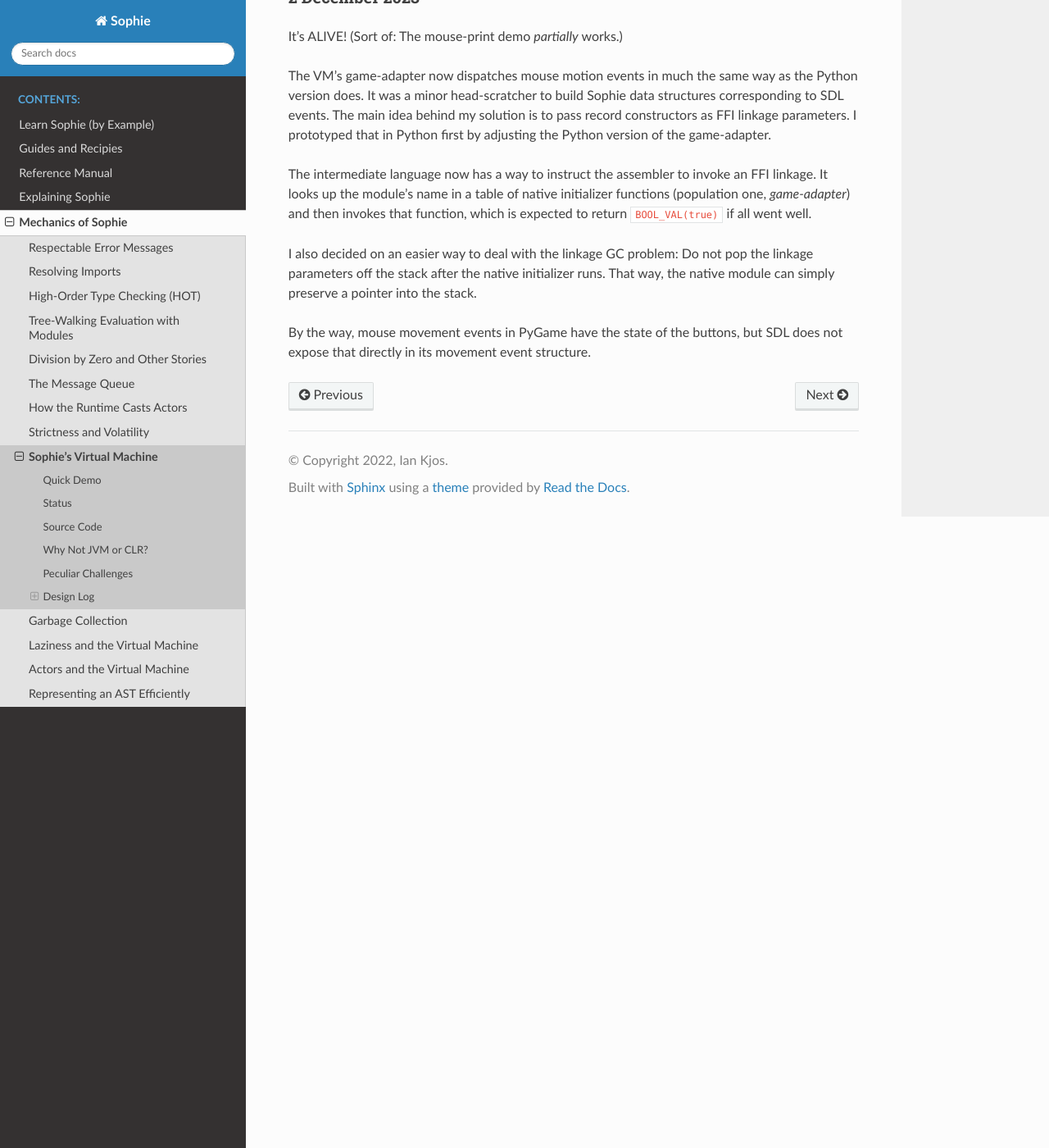
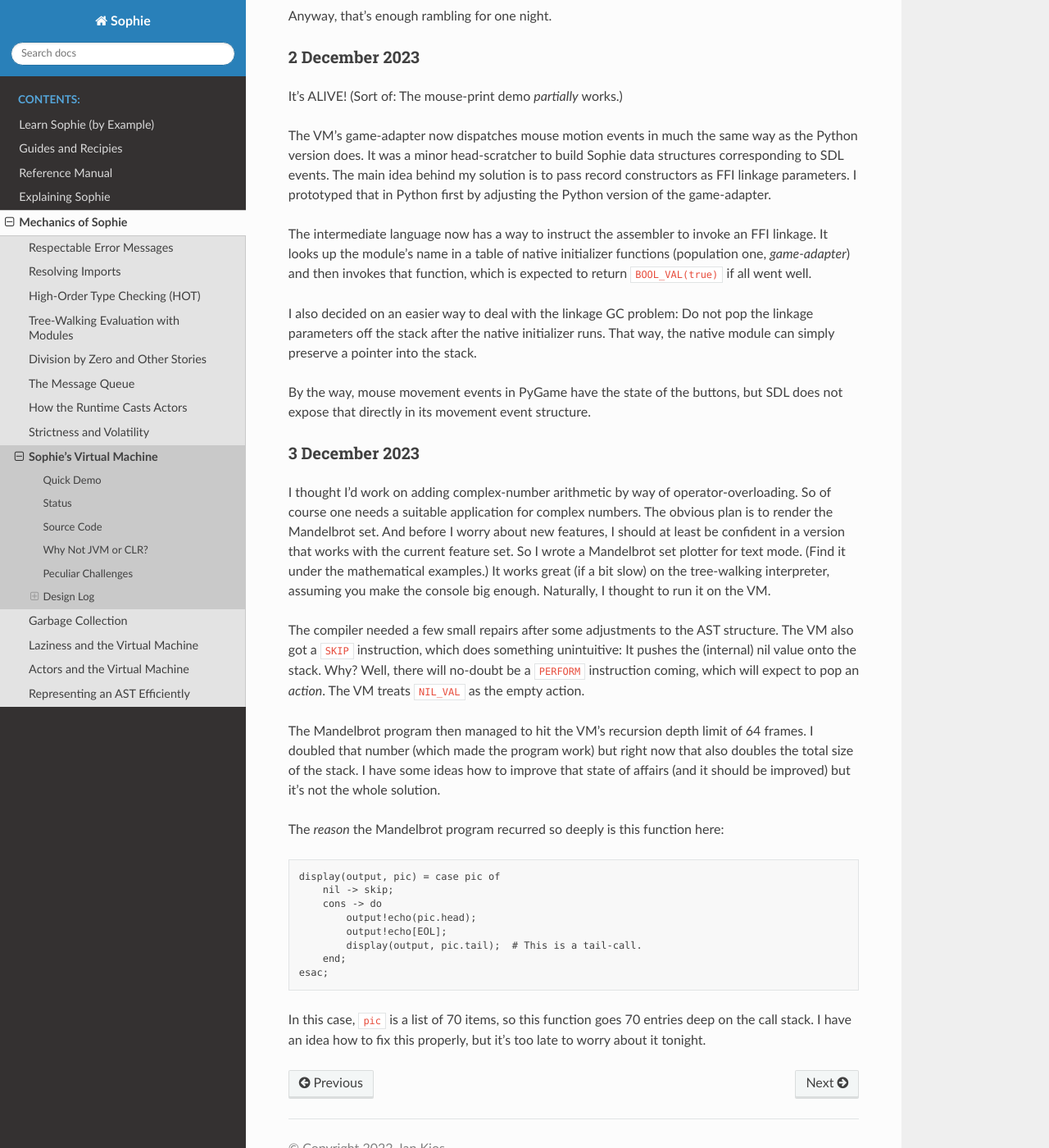
Before and after one commit to kjosib/sophie, a Sphinx documentation site: the page built from docs/tech/vm.rst, in a window 1280 px wide and 1400 px high, scrolled down 26880 px. Shown: the whole window at 82% size. Built offline with Sphinx 7.4.7 and the Read the Docs theme 2.0.0, drawn with Linux system fonts in a browser that asks for light colours; some of the changed text lies outside the part shown.

Commit message:
VM can now run the Mandelbrot demo.

```diff
--- a/docs/tech/vm.rst
+++ b/docs/tech/vm.rst
@@ -42,9 +42,11 @@ Here are some open problems, in no particular order:
 * [DONE] Improve how the GC treats snapped thunks.
 * [DONE] Dismiss the bytecode-translator's data (including the global symbol table) before
   starting the user program. (After picking up the special-cased constants, though...)
-* SDL bindings, at least for some simple graphics and the mouse.
+* [PARTIAL] SDL bindings, at least for some simple graphics and the mouse.
+* Improved stack safety based on a max-depth analysis
+* ``do``-blocks should have tail-calls eliminated. (This may be trickier than it sounds. Or not.)
 * User-Defined Actors.
-* FFI improvements.
+* [PARTIAL] FFI improvements.
 * Turtle Graphics, perhaps in terms of SDL.
 * Make SDL optional and load on demand.
 * Source line numbers. In case of a run-time panic, a cross-reference is most helpful.
@@ -1223,3 +1225,38 @@ That way, the native module can simply preserve a pointer into the stack.
 
 By the way, mouse movement events in PyGame have the state of the buttons,
 but SDL does not expose that directly in its movement event structure.
+
+3 December 2023
+---------------
+
+I thought I'd work on adding complex-number arithmetic by way of operator-overloading.
+So of course one needs a suitable application for complex numbers.
+The obvious plan is to render the Mandelbrot set. And before I worry about new features,
+I should at least be confident in a version that works with the current feature set.
+So I wrote a Mandelbrot set plotter for text mode. (Find it under the mathematical examples.)
+It works great (if a bit slow) on the tree-walking interpreter,
+assuming you make the console big enough. Naturally, I thought to run it on the VM.
+
+The compiler needed a few small repairs after some adjustments to the AST structure.
+The VM also got a ``SKIP`` instruction, which does something unintuitive:
+It pushes the (internal) nil value onto the stack.
+Why? Well, there will no-doubt be a ``PERFORM`` instruction coming,
+which will expect to pop an *action*. The VM treats ``NIL_VAL`` as the empty action.
+
+The Mandelbrot program then managed to hit the VM's recursion depth limit of 64 frames.
+I doubled that number (which made the program work) but right now that also doubles the total size of the stack.
+I have some ideas how to improve that state of affairs (and it should be improved) but it's not the whole solution.
+
+The *reason* the Mandelbrot program recurred so deeply is this function here::
+
+    display(output, pic) = case pic of
+        nil -> skip;
+        cons -> do
+            output!echo(pic.head);
+            output!echo[EOL];
+            display(output, pic.tail);  # This is a tail-call.
+        end;
+    esac;
+
+In this case, ``pic`` is a list of 70 items, so this function goes 70 entries deep on the call stack.
+I have an idea how to fix this properly, but it's too late to worry about it tonight.
```
Also changed, not shown: 4 other files.
